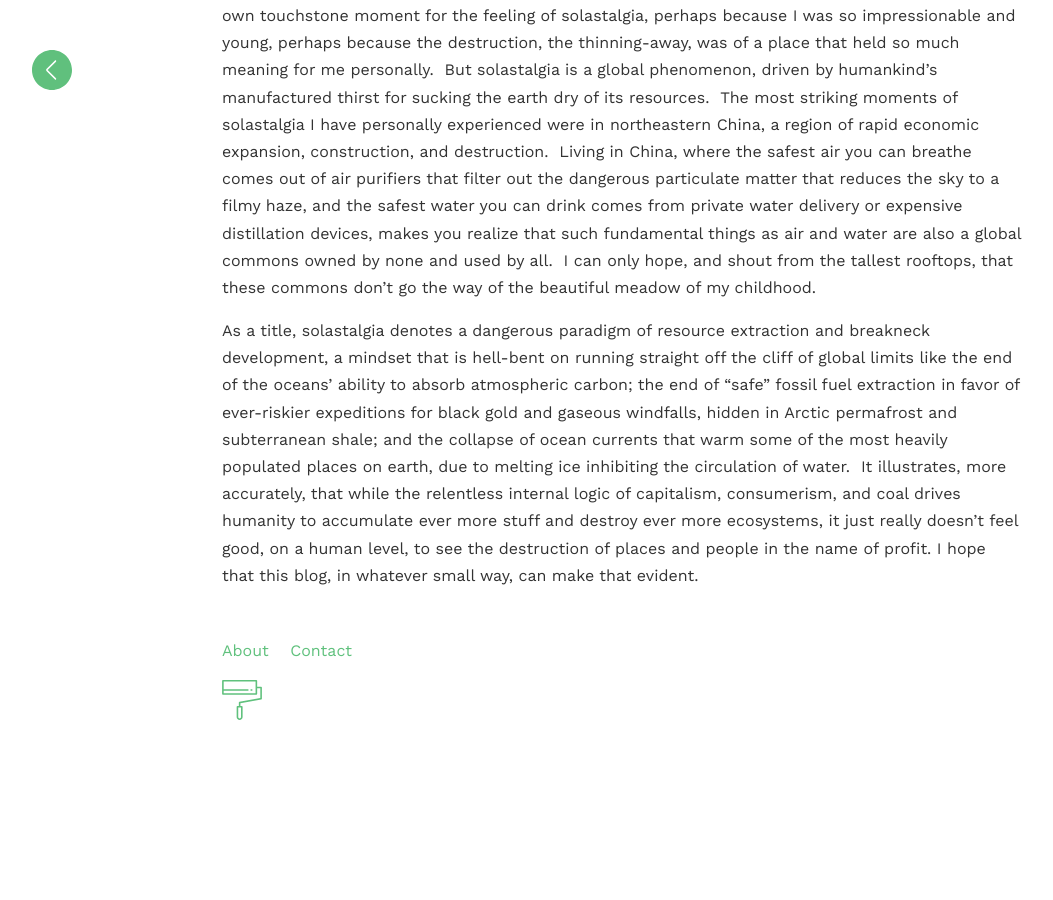
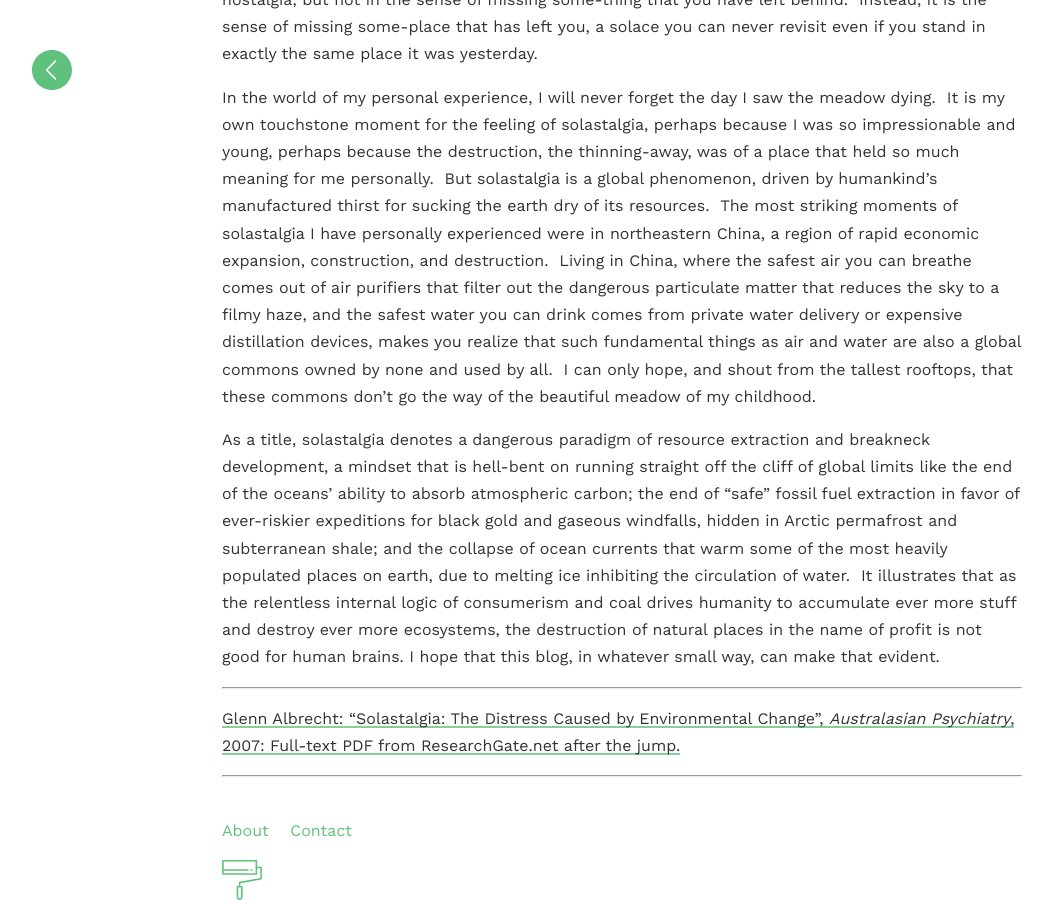
Before and after one commit to SolastalgiaUSA/solastalgiausa.github.io, a Jekyll site: the page built from about.md, in a window 1280 px wide and 900 px high, scrolled down 1431 px. Shown: the whole window, without its empty margins (18-1071 px from the left). Built offline with Jekyll 4.4.1, drawn with Linux system fonts in a browser that asks for light colours; before the commit the page ends 2151 px from its top, so only the background shows below that; some of the changed text lies outside the part shown.

Commit message:
updated contact and about

```diff
--- a/about.md
+++ b/about.md
@@ -3,6 +3,8 @@
 layout: post
 permalink: /about/
 ---
+
+# Why "solastalgia?" A short essay about names and places
 
 I don’t think I can in good faith call this blog “Solastalgia, U.S.A.” without beginning by recognizing the man who coined the word.  The term “solastalgia” is a word invented by Australian environmental scientist, and Professor of Environmental Studies at the University of Newcastle in New South Wales (Aus.), Glenn Albrecht.  Albrecht coined it in a 2007 study in the journal Australasian Psychiatry which was called “Solastalgia: the distress caused by environmental change”.  Albrecht’s title pretty aptly sums up what “solastalgia” means: It is the feeling of being lost in the place you once called home, despite never leaving.  It is the unshakeable sense that the world around you is slipping away, due to the gradual, or sudden, thinning of the ecological web that breathes all around you.
 
@@ -16,4 +18,10 @@
 
 In the world of my personal experience, I will never forget the day I saw the meadow dying.  It is my own touchstone moment for the feeling of solastalgia, perhaps because I was so impressionable and young, perhaps because the destruction, the thinning-away, was of a place that held so much meaning for me personally.  But solastalgia is a global phenomenon, driven by humankind’s manufactured thirst for sucking the earth dry of its resources.  The most striking moments of solastalgia I have personally experienced were in northeastern China, a region of rapid economic expansion, construction, and destruction.  Living in China, where the safest air you can breathe comes out of air purifiers that filter out the dangerous particulate matter that reduces the sky to a filmy haze, and the safest water you can drink comes from private water delivery or expensive distillation devices, makes you realize that such fundamental things as air and water are also a global commons owned by none and used by all.  I can only hope, and shout from the tallest rooftops, that these commons don’t go the way of the beautiful meadow of my childhood.
 
-As a title, solastalgia denotes a dangerous paradigm of resource extraction and breakneck development, a mindset that is hell-bent on running straight off the cliff of global limits like the end of the oceans’ ability to absorb atmospheric carbon; the end of “safe” fossil fuel extraction in favor of ever-riskier expeditions for black gold and gaseous windfalls, hidden in Arctic permafrost and subterranean shale; and the collapse of ocean currents that warm some of the most heavily populated places on earth, due to melting ice inhibiting the circulation of water.  It illustrates, more accurately, that while the relentless internal logic of capitalism, consumerism, and coal drives humanity to accumulate ever more stuff and destroy ever more ecosystems, it just really doesn’t feel good, on a human level, to see the destruction of places and people in the name of profit. I hope that this blog, in whatever small way, can make that evident.
+As a title, solastalgia denotes a dangerous paradigm of resource extraction and breakneck development, a mindset that is hell-bent on running straight off the cliff of global limits like the end of the oceans’ ability to absorb atmospheric carbon; the end of “safe” fossil fuel extraction in favor of ever-riskier expeditions for black gold and gaseous windfalls, hidden in Arctic permafrost and subterranean shale; and the collapse of ocean currents that warm some of the most heavily populated places on earth, due to melting ice inhibiting the circulation of water.  It illustrates that as the relentless internal logic of consumerism and coal drives humanity to accumulate ever more stuff and destroy ever more ecosystems, the destruction of natural places in the name of profit is not good for human brains. I hope that this blog, in whatever small way, can make that evident.
+
+* * *
+
+[Glenn Albrecht: "Solastalgia: The Distress Caused by Environmental Change", _Australasian Psychiatry_, 2007: Full-text PDF from ResearchGate.net after the jump.](https://www.researchgate.net/publication/5820433_Solastalgia_The_Distress_Caused_by_Environmental_Change)
+
+* * *
```
Also changed, not shown: contact.md (+3 -1 lines).
